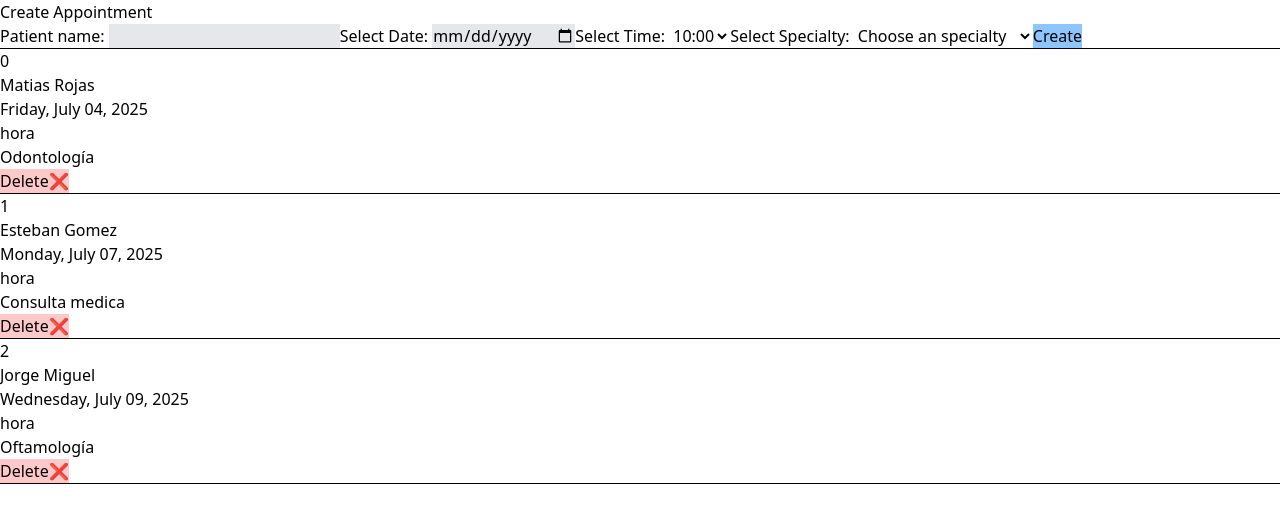
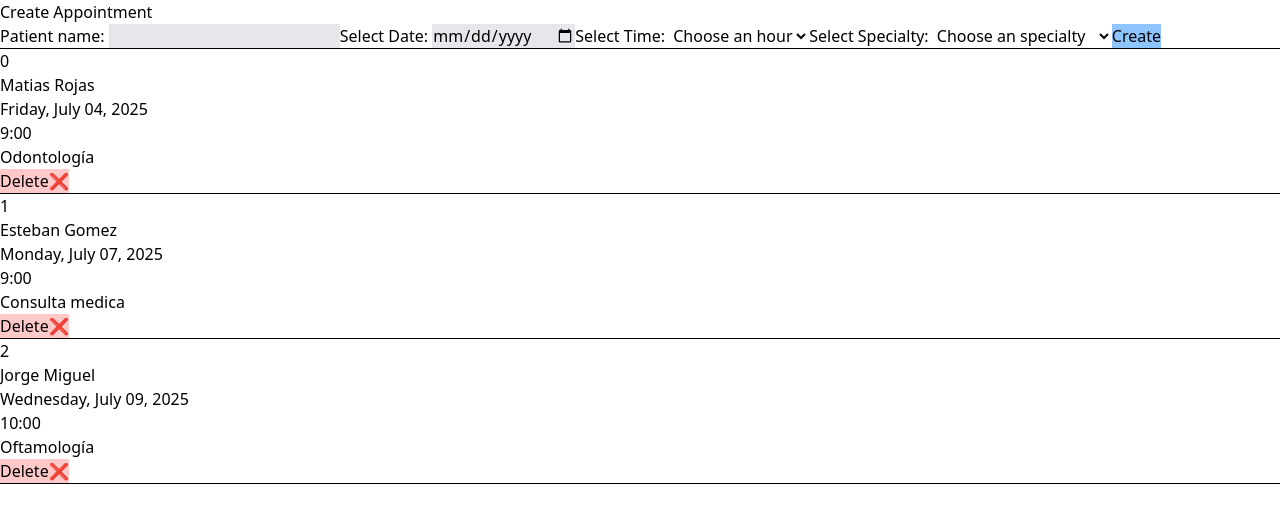
Before and after one commit to LucasDLabo/ReactJS-AAPRO2.0-2025, a React (Vite) app in the folder final_project/: page / in a window 1280 px wide. Shown: the top 522 px of the page. Built offline with nearby package versions, Linux system fonts and the light colour scheme.

Commit message:
feat/finalProject: easy timetable add from mockup data

```diff
--- a/final_project/src/App.jsx
+++ b/final_project/src/App.jsx
@@ -4,6 +4,7 @@ import AppointmentList from './components/appointment/AppointmentList.jsx'
 import AppointmentForm from './components/appointment/AppointmentForm.jsx'
 import exampleData from './utils/data.js'
 import specialties from './utils/specialties.js'
+import timetables from './utils/timetables.js'
 
 function App() {
   const [appoint, setAppoint] = useState(exampleData);
@@ -23,7 +24,7 @@ function App() {
 
   return (
     <>
-      <AppointmentForm onCreate={createAppoint} specialties={specialties}></AppointmentForm>
+      <AppointmentForm onCreate={createAppoint} specialties={specialties} timetables={timetables}></AppointmentForm>
 
       {
         appoint.map( (data)=> (
--- a/final_project/src/components/appointment/AppointmentForm.jsx
+++ b/final_project/src/components/appointment/AppointmentForm.jsx
@@ -1,6 +1,6 @@
 import { use, useState } from 'react'
 
-function AppointmentForm( {onCreate, specialties} ){
+function AppointmentForm( {onCreate, specialties, timetables} ){
 
     const [name, setName] = useState('');
     const [date, setDatetime] = useState('');
@@ -33,9 +33,12 @@ function AppointmentForm( {onCreate, specialties} ){
                         value={time}
                         onChange={(e) => setTime(e.target.value)}
                     >
-                        <option value="10">10:00</option>
-                        <option value="1030">10:30</option>
-                        <option value="11">11:00</option>
+                        <option hidden value="">Choose an hour</option>
+                        {
+                            timetables.map( (time) =>
+                                <option value={time.time} key={time.id}>{time.time}</option>
+                            )
+                        }
                     </select>
 
                     <label htmlFor="selectedSpecialty">Select Specialty: </label>
--- a/final_project/src/utils/data.js
+++ b/final_project/src/utils/data.js
@@ -3,21 +3,21 @@ export default[
         id: 0,
         name: 'Matias Rojas',
         date: '2025-07-04',
-        time: 'hora',
+        time: '9:00',
         specialty: 'Odontología',
     },
     {
         id: 1,
         name: 'Esteban Gomez',
         date: '2025-07-07',
-        time: 'hora',
+        time: '9:00',
         specialty: 'Consulta medica',
     },
     {
         id: 2,
         name: 'Jorge Miguel',
         date: '2025-07-09',
-        time: 'hora',
+        time: '10:00',
         specialty: 'Oftamología',
     }
 ]
--- /dev/null
+++ b/final_project/src/utils/timetables.js
@@ -0,0 +1,22 @@
+export default[
+    {
+        id: 0,
+        time: '8:00',
+    },
+    {
+        id: 1,
+        time: '8:30',
+    },
+    {
+        id: 2,
+        time: '9:00',
+    },
+    {
+        id: 3,
+        time: '9:30',
+    },
+    {
+        id: 4,
+        time: '10:00',
+    },
+]
```
